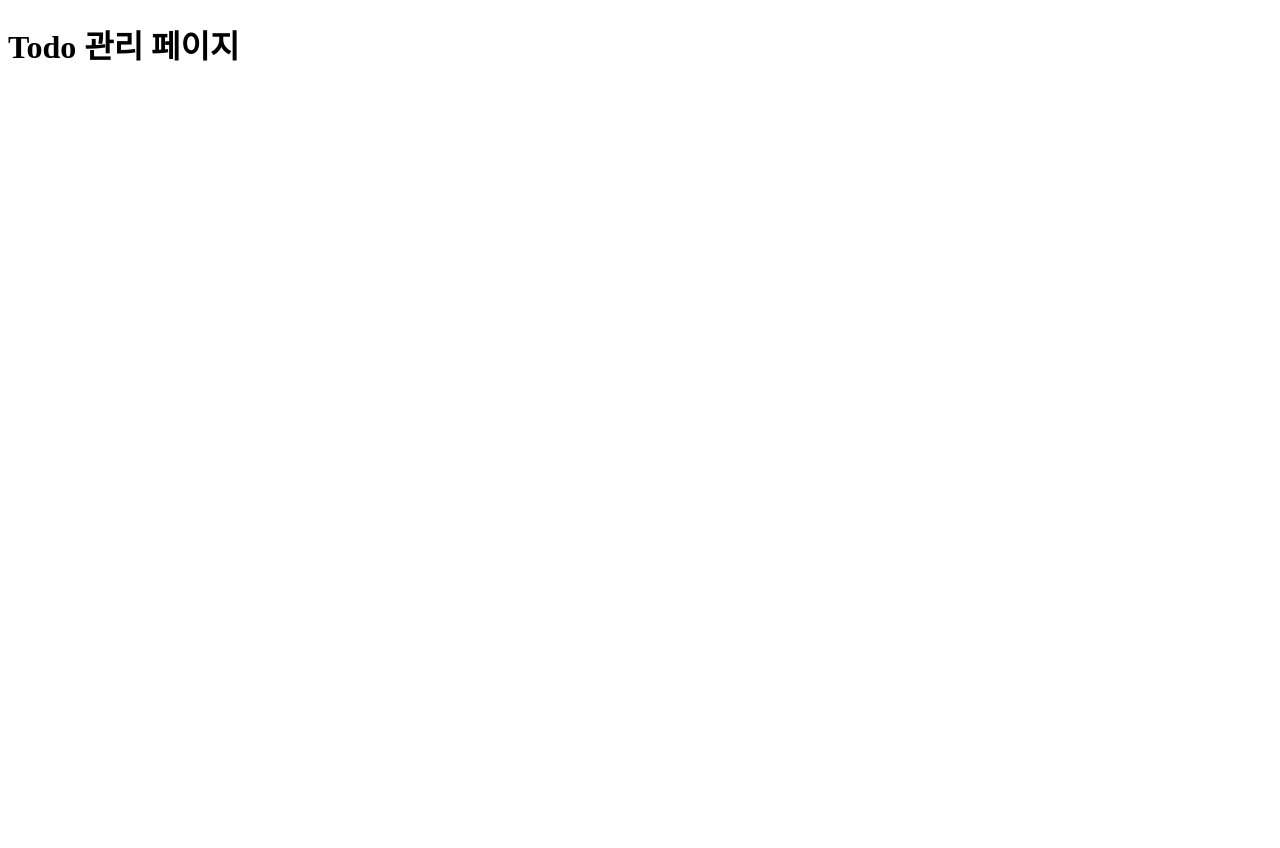
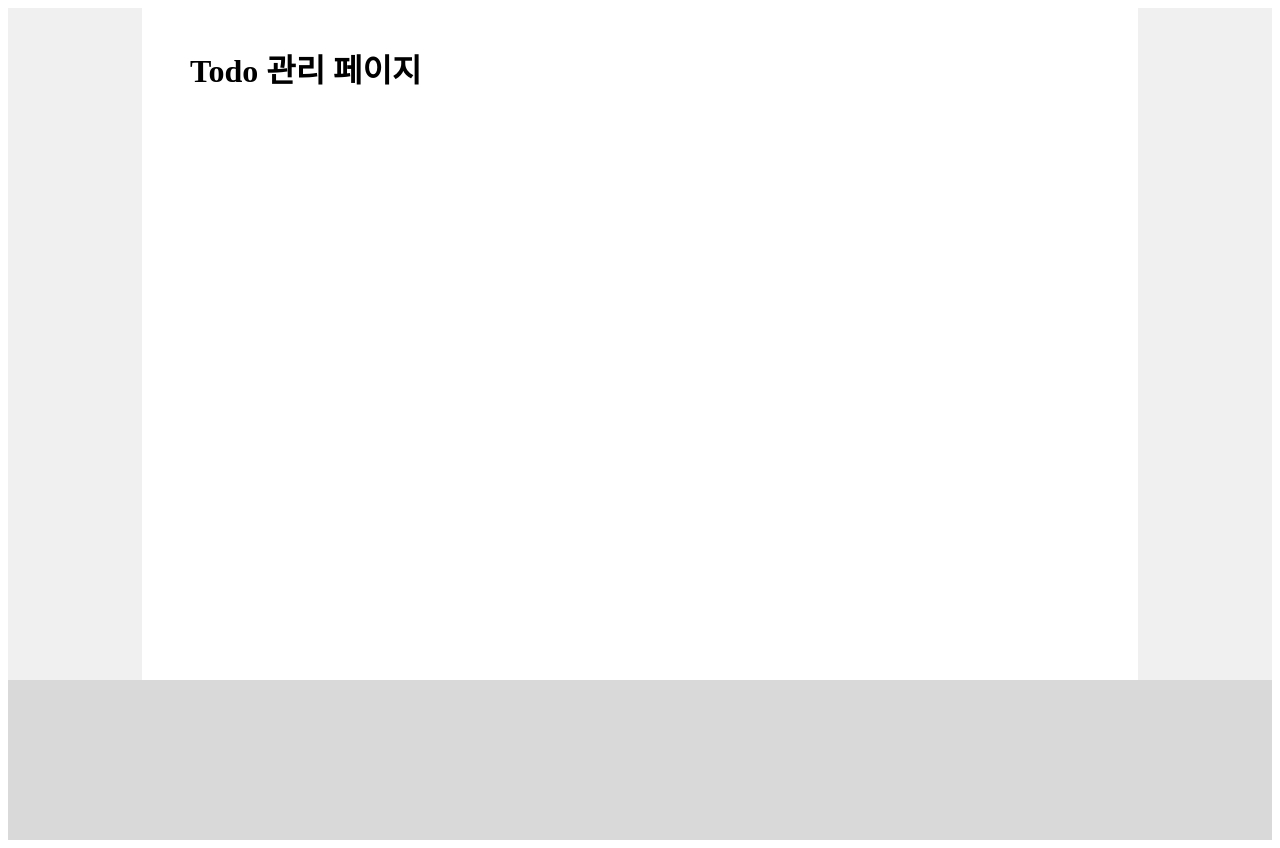
Before and after one commit to yeongi/wanted-pre-onboarding-challenge-fe-27, a React (Vite) app: page /todo in a window 1280 px wide. Before the commit the page ends 800 px from the top, so only its background shows below. Built offline with nearby package versions, Linux system fonts and the light colour scheme.

Commit message:
feat : layout 추가

```diff
--- /dev/null
+++ b/src/layout/Layout/index.tsx
@@ -0,0 +1,10 @@
+import style from './style.module.css'
+
+export const Layout = ({ children }: { children: React.ReactNode }) => {
+  return (
+    <main className={style.main}>
+      <div className={style.layout}>{children}</div>
+      <footer className={style.footer} />
+    </main>
+  )
+}
--- /dev/null
+++ b/src/layout/Layout/style.module.css
@@ -0,0 +1,17 @@
+.layout {
+    margin: 0 auto;
+    padding: 1rem 3rem ;
+    height: 80vh;
+    width: 900px;
+    background-color: white;
+}
+
+.main {
+    background-color: #f0f0f0;
+}
+
+.footer {
+    height: 20vh;
+    width: 100%;
+    background-color: #d9d9d9;
+}
--- /dev/null
+++ b/src/layout/index.ts
@@ -0,0 +1 @@
+export { Layout } from './Layout'
--- a/src/pages/SignUp/index.tsx
+++ b/src/pages/SignUp/index.tsx
@@ -1,7 +1,7 @@
 export const SignUp = () => {
   return (
     <>
-      <h1> 로그인 페이지 </h1>
+      <h1> 회원가입 페이지 </h1>
     </>
-  );
-};
+  )
+}
--- a/src/router.tsx
+++ b/src/router.tsx
@@ -1,18 +1,32 @@
 import { createBrowserRouter } from 'react-router-dom'
 
 import { Auth, Main, Todo } from './pages'
+import { Layout } from './layout'
 
-export const router = createBrowserRouter([
+type RoutePageType = {
+  element: React.ReactNode
+  path: string
+  isPrivate?: boolean
+}
+
+const pages: RoutePageType[] = [
   {
+    element: <Main />,
     path: '/',
-    element: <Main />,
   },
   {
+    element: <Auth />,
     path: '/auth',
-    element: <Auth />,
   },
   {
+    element: <Todo />,
     path: '/todo',
-    element: <Todo />,
   },
-])
+]
+
+export const router = createBrowserRouter(
+  pages.map((page) => ({
+    element: <Layout>{page.element}</Layout>,
+    path: page.path,
+  }))
+)
```
